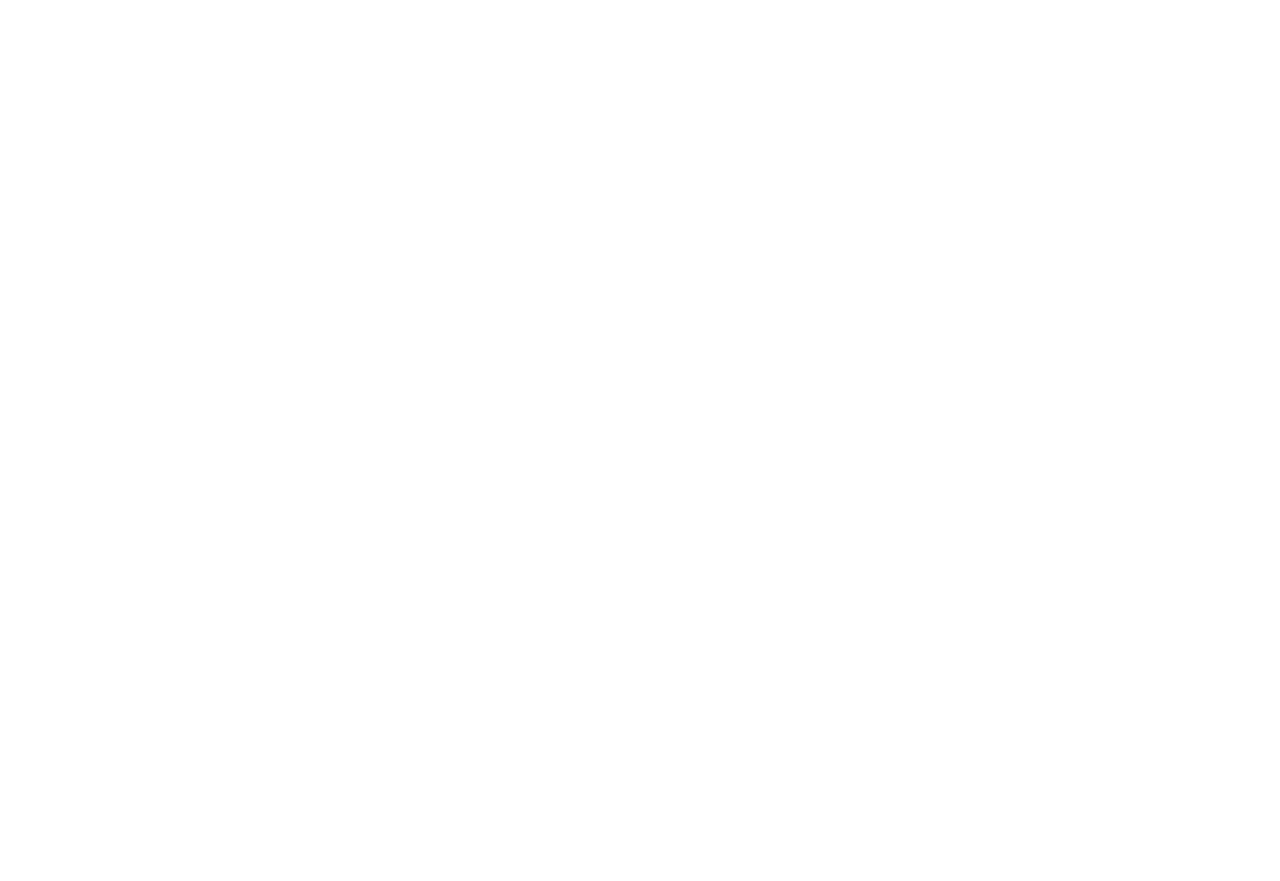
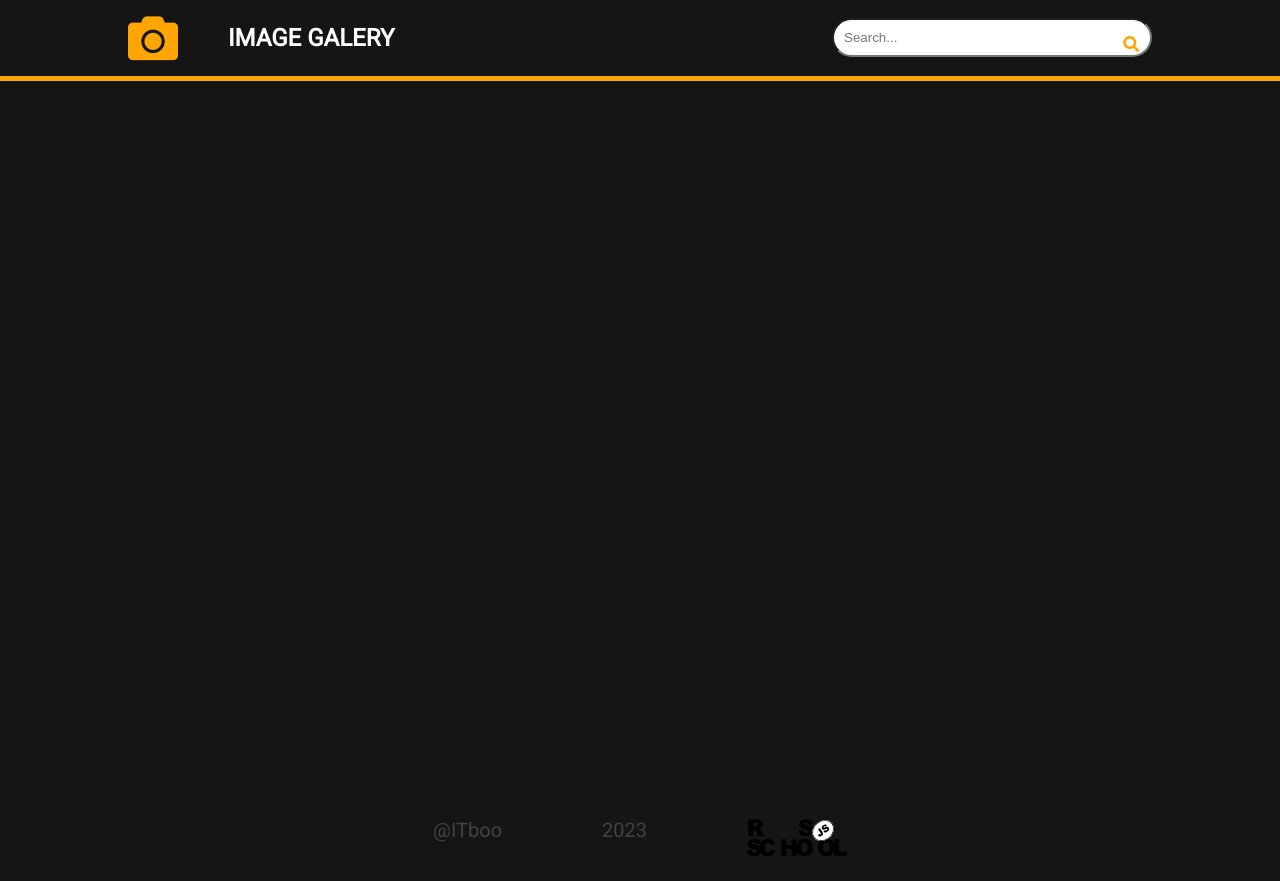
Before and after one commit to ITboo/js30, a plain HTML site: page image-gallery/index.html in a window 1280 px wide. Before the commit the page ends 800 px from the top, so only its background shows below. Drawn offline with Linux system fonts and the light colour scheme.

Commit message:
feat: add layout (Sun, Sep 24, 2023 09:50:01 PM)

```diff
--- a/image-gallery/index.html
+++ b/image-gallery/index.html
@@ -5,10 +5,36 @@
     <meta charset="UTF-8">
     <meta name="viewport" content="width=device-width, initial-scale=1.0">
     <title>Image Gallery</title>
+    <link rel="preconnect" href="https://fonts.googleapis.com">
+    <link rel="preconnect" href="https://fonts.gstatic.com" crossorigin>
+    <link href="https://fonts.googleapis.com/css2?family=Roboto&display=swap" rel="stylesheet">
     <link rel="stylesheet" href="style.css">
+    <link rel="stylesheet" href="https://cdnjs.cloudflare.com/ajax/libs/font-awesome/5.9.0/css/all.min.css">
 </head>
 
 <body>
+    <header class="header">
+        <div class="header__logo">
+            <a href="#" class="header__link"><i class="fas fa-camera"></i></a>
+            <h2 class="header__title">Image Galery</h2>
+        </div>
+        <div id="header__search">
+            <input id="input" class="header__search-input" type="text" placeholder="Search...">
+            <i class="fas fa-search"></i>
+        </div>
+    </header>
+    <div class="wrapper">
+        <main class="main">
+            <div id="grid"></div>
+        </main>
+        <footer class="footer">
+            <a href="https://github.com/ITboo" class="github">@ITboo</a>
+            <span class="year">2023</span>
+            <a href="https://rs.school/js-stage0/" class="rss__link">
+                <img src="./assets/svg/rs_school_js.svg" alt="rss" class="rss__img">
+            </a>
+        </footer>
+    </div>
     <script src="script.js"></script>
 </body>
 
--- a/image-gallery/style.css
+++ b/image-gallery/style.css
@@ -0,0 +1,94 @@
+* {
+    margin: 0;
+    padding: 0;
+    box-sizing: border-box;
+}
+
+html,
+body {
+    height: 100%;
+    background-color: rgb(21, 21, 21);
+    color: orange;
+    font-family: 'Roboto', sans-serif;
+}
+
+main {
+    flex-grow: 1;
+}
+
+.wrapper {
+    display: flex;
+    flex-direction: column;
+    max-width: 1280px;
+    min-height: 100%;
+    margin: 0 auto;
+}
+
+.header {
+    padding: 1% 10%;
+    display: flex;
+    justify-content: space-between;
+    align-items: center;
+    border-bottom: 5px solid orange;
+}
+
+.header__logo {
+    display: flex;
+    gap: 50px;
+    align-items: center;
+}
+
+.header__title {
+    text-transform: uppercase;
+    color: white;
+}
+.fa-camera{
+    font-size: 50px;
+    color: orange;
+}
+.header__search-input {
+    width: 320px;
+    padding: 10px 10px;
+    border-radius: 20px;
+}
+
+.fa-search {
+    cursor: pointer;
+    position: absolute;
+    cursor: pointer;
+    top: 4.5%;
+    right: 11%;
+    transition: 1s;
+}
+
+.grid{
+    width: 100%;
+    display: flex;
+    flex-wrap: wrap;
+    justify-content: space-evenly;
+    align-items: flex-start;
+  }
+
+
+.footer {
+    display: flex;
+    justify-content: center;
+    gap: 100px;
+    padding: 20px 50px;
+    color: rgba(111, 111, 111, 0.5);
+    font-size: 20px;
+}
+
+.footer a {
+    text-decoration: none;
+    color: rgba(111, 111, 111, 0.5);
+    transition: all ease-out 0.5s;
+}
+
+.footer a:hover {
+    transition: all ease-out 0.5s;
+}
+
+.footer .rss__img {
+    width: 100px;
+}
```
Also changed, not shown: image-gallery/assets/svg/rs_school_js.svg (added).
